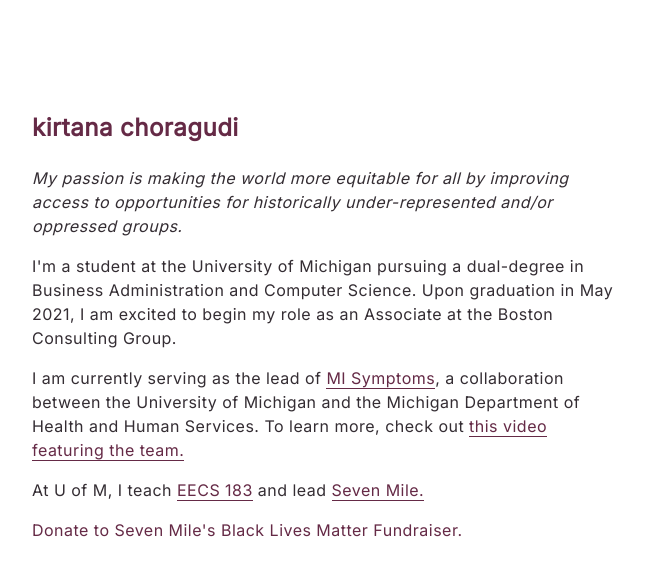
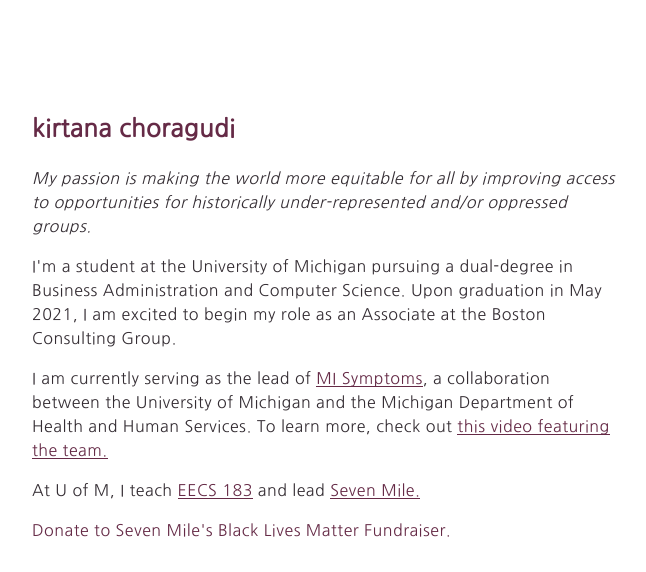
Before and after one commit to kirtanac/kirtanac.github.io, a plain HTML site: page index.html in a window 1280 px wide. Shown: the top 572 px of the page, without its empty margins (208-854 px from the left). Drawn offline with Linux system fonts and the light colour scheme.

Commit message:
changed fonts

```diff
--- a/index.html
+++ b/index.html
@@ -11,6 +11,8 @@
 <link href="https://fonts.googleapis.com/css2?family=Rubik:ital,wght@1,500&display=swap" rel="stylesheet">
 <link rel="stylesheet" href="main.css" />
 <link href="https://fonts.googleapis.com/css2?family=Inter:wght@400&display=swap" rel="stylesheet">
+
+<link href="https://fonts.googleapis.com/css2?family=Nanum+Gothic&display=swap" rel="stylesheet">
 
 <body >
 <div class="wrapper">
--- a/main.css
+++ b/main.css
@@ -1,10 +1,10 @@
 html {
-  font-family: 'Inter', sans-serif;
+  font-family: 'Nanum Gothic', sans-serif;
   color: #652A46;
 }
 
 body {
-  font-family: 'Inter', sans-serif;
+  font-family: 'Nanum Gothic', sans-serif;
   color: #342D33;
   font-weight: 400;
   letter-spacing: .03em;
@@ -18,13 +18,13 @@
 h1 {
     margin-top: 0;
     color: #652A46;
-    font-family: "Inter",sans-serif;
+    font-family: 'Nanum Gothic', sans-serif;
 }
 
 
 p {
     margin-top: 0;
-    font-family: "Inter",sans-serif;
+    font-family: 'Nanum Gothic', sans-serif;
 }
 
 a {
```
